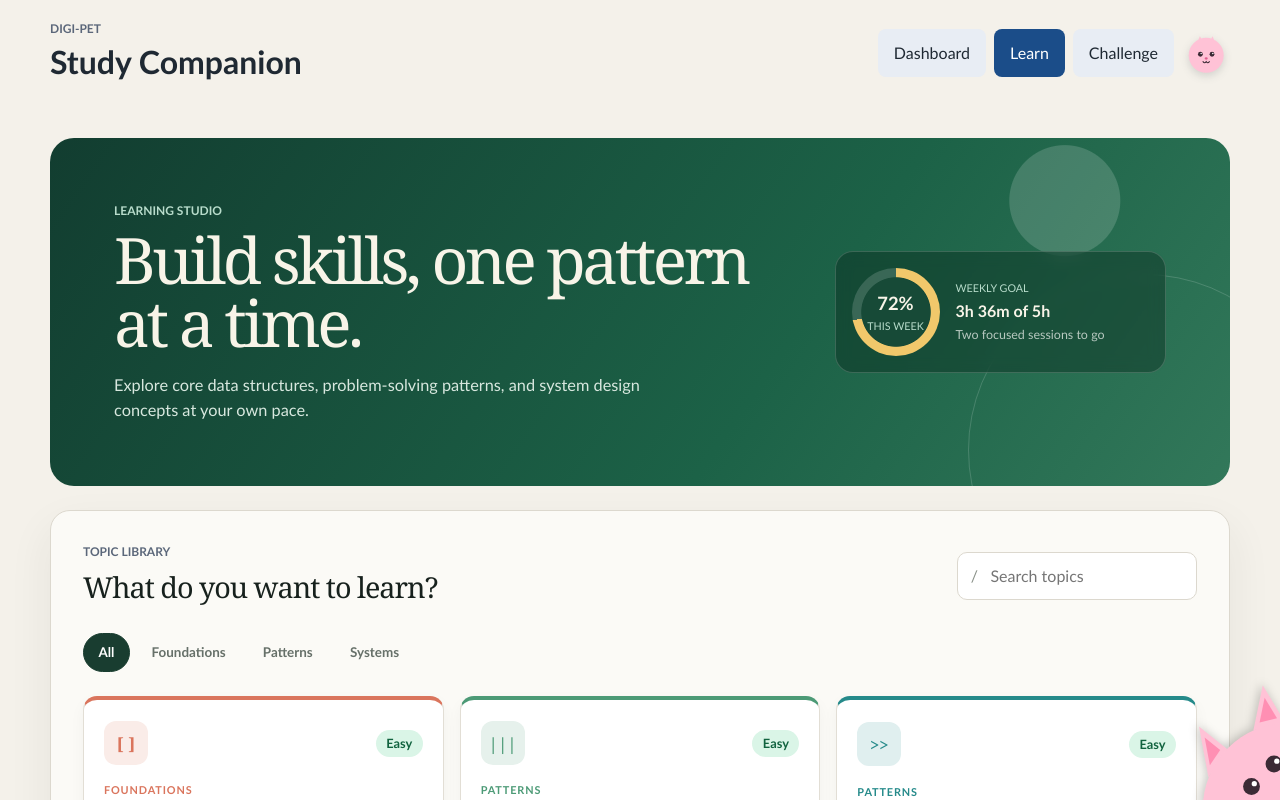
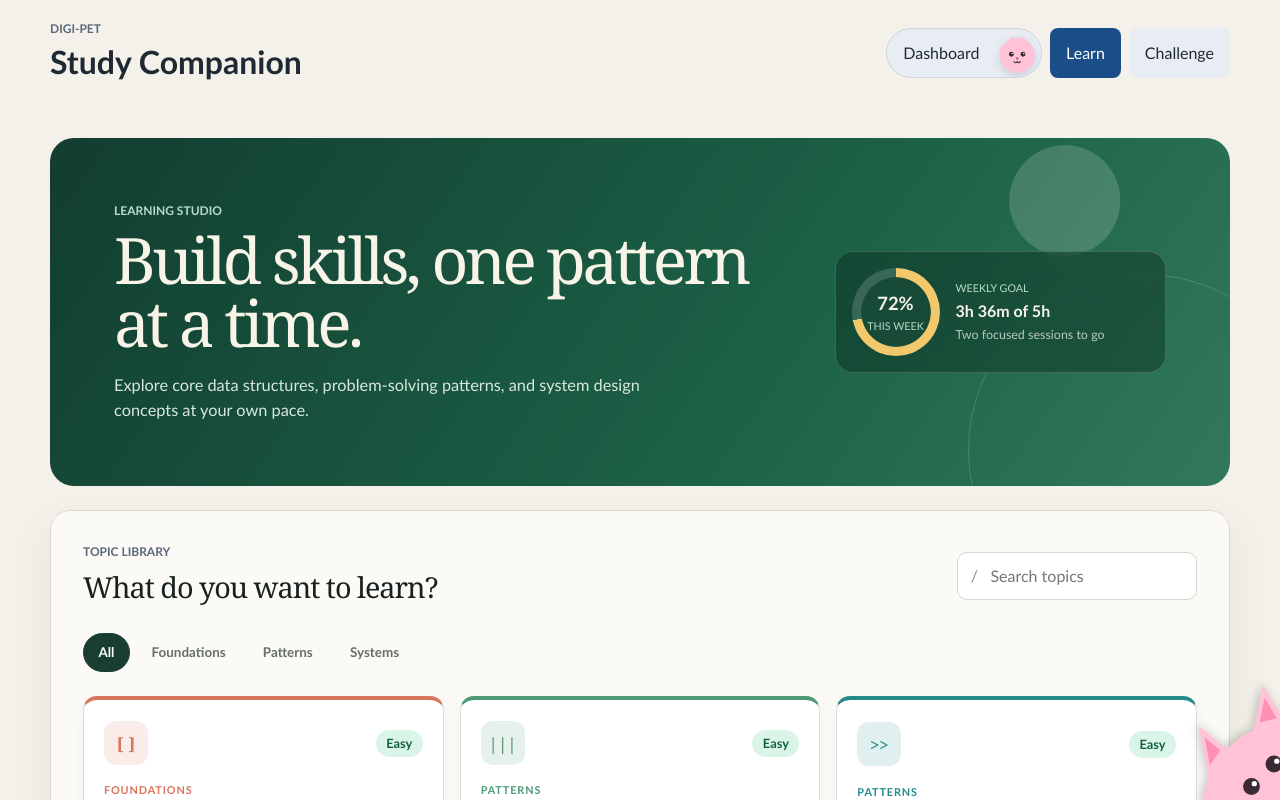
Before and after one commit to aphan135/Digi-Pet, a React (Vite) app in the folder web/: page / in a window 1280 px wide. Shown: the top 800 px of the page. Built offline with nearby package versions, Linux system fonts and the light colour scheme.

Commit message:
Combine dashboard and profile nav

```diff
--- a/web/src/App.tsx
+++ b/web/src/App.tsx
@@ -4,7 +4,6 @@ import PetWidget from "./components/pet/PetWidget";
 import Challenge from "./pages/Challenge";
 import Dashboard from "./pages/Dashboard";
 import Learn from "./pages/Learn";
-import Profile from "./pages/Profile";
 import TopicDetail from "./pages/TopicDetail";
 import { topics } from "./data/topics";
 import type { PageName } from "./types";
@@ -34,7 +33,6 @@ function App() {
       );
     }
     if (activePage === "dashboard") return <Dashboard />;
-    if (activePage === "profile") return <Profile />;
     return <Challenge />;
   }
 
--- a/web/src/components/layout/Navbar.tsx
+++ b/web/src/components/layout/Navbar.tsx
@@ -6,10 +6,8 @@ interface NavbarProps {
 }
 
 const navItems: { label: string; page: PageName }[] = [
-  { label: "Dashboard", page: "dashboard" },
   { label: "Learn", page: "learn" },
   { label: "Challenge", page: "challenge" },
-  { label: "Profile", page: "profile" },
 ];
 
 function ProfileCatIcon() {
@@ -44,16 +42,31 @@ function Navbar({ activePage, onNavigate }: NavbarProps) {
         <h1>Study Companion</h1>
       </div>
       <nav className="nav-actions" aria-label="Main navigation">
+        <div className={`dashboard-profile-nav ${activePage === "dashboard" ? "active" : ""}`}>
+          <button
+            className="dashboard-nav-button"
+            onClick={() => onNavigate("dashboard")}
+            type="button"
+          >
+            Dashboard
+          </button>
+          <button
+            aria-label="Profile"
+            className="profile-nav-button"
+            onClick={() => onNavigate("dashboard")}
+            type="button"
+          >
+            <ProfileCatIcon />
+          </button>
+        </div>
         {navItems.map((item) => (
           <button
-            className={`${activePage === item.page ? "active" : ""} ${
-              item.page === "profile" ? "profile-nav-button" : ""
-            }`}
+            className={activePage === item.page ? "active" : ""}
             key={item.page}
             onClick={() => onNavigate(item.page)}
             type="button"
           >
-            {item.page === "profile" ? <ProfileCatIcon /> : item.label}
+            {item.label}
           </button>
         ))}
       </nav>
--- a/web/src/pages/Dashboard.tsx
+++ b/web/src/pages/Dashboard.tsx
@@ -14,6 +14,11 @@ function Dashboard() {
         <StreakCard />
         <XPCard />
       </div>
+      <div className="profile-panel">
+        <p>Pet mood: focused</p>
+        <p>Favorite topic: Arrays + Hash Maps</p>
+        <p>Next goal: complete one Medium challenge</p>
+      </div>
     </section>
   );
 }
--- a/web/src/pages/Profile.tsx
+++ /dev/null
@@ -1,17 +0,0 @@
-function Profile() {
-  return (
-    <section className="content-stack">
-      <div>
-        <p className="eyebrow">Profile</p>
-        <h2>Learner stats</h2>
-      </div>
-      <div className="profile-panel">
-        <p>Pet mood: focused</p>
-        <p>Favorite topic: Arrays + Hash Maps</p>
-        <p>Next goal: complete one Medium challenge</p>
-      </div>
-    </section>
-  );
-}
-
-export default Profile;
--- a/web/src/styles/global.css
+++ b/web/src/styles/global.css
@@ -100,20 +100,44 @@ textarea:focus-visible {
   color: white;
 }
 
-.nav-actions button.profile-nav-button,
-.nav-actions button.profile-nav-button.active {
+.dashboard-profile-nav {
+  display: flex;
+  align-items: center;
+  overflow: hidden;
+  border: 1px solid #cbd5e1;
+  border-radius: 999px;
+  background: #e8edf4;
+}
+
+.dashboard-profile-nav.active {
+  border-color: #1b4d89;
+  background: #1b4d89;
+  color: white;
+}
+
+.dashboard-profile-nav button {
+  border-radius: 0;
+  background: transparent;
+  color: inherit;
+}
+
+.dashboard-profile-nav button:hover {
+  background: rgb(255 255 255 / 0.16);
+}
+
+.nav-actions button.dashboard-nav-button {
+  padding-right: 0.85rem;
+}
+
+.nav-actions button.profile-nav-button {
   display: grid;
   width: 3rem;
   height: 3rem;
   place-items: center;
   padding: 0;
-  border-radius: 50%;
+  border-radius: 0;
   background: transparent;
   color: inherit;
-}
-
-.nav-actions button.profile-nav-button:hover {
-  background: rgb(255 194 214 / 0.22);
 }
 
 .nav-actions button.profile-nav-button:focus-visible {
--- a/web/src/types/index.ts
+++ b/web/src/types/index.ts
@@ -1,4 +1,4 @@
-export type PageName = "dashboard" | "learn" | "challenge" | "profile";
+export type PageName = "dashboard" | "learn" | "challenge";
 
 export type ProblemDifficulty = "Easy" | "Medium" | "Hard";
 
```
